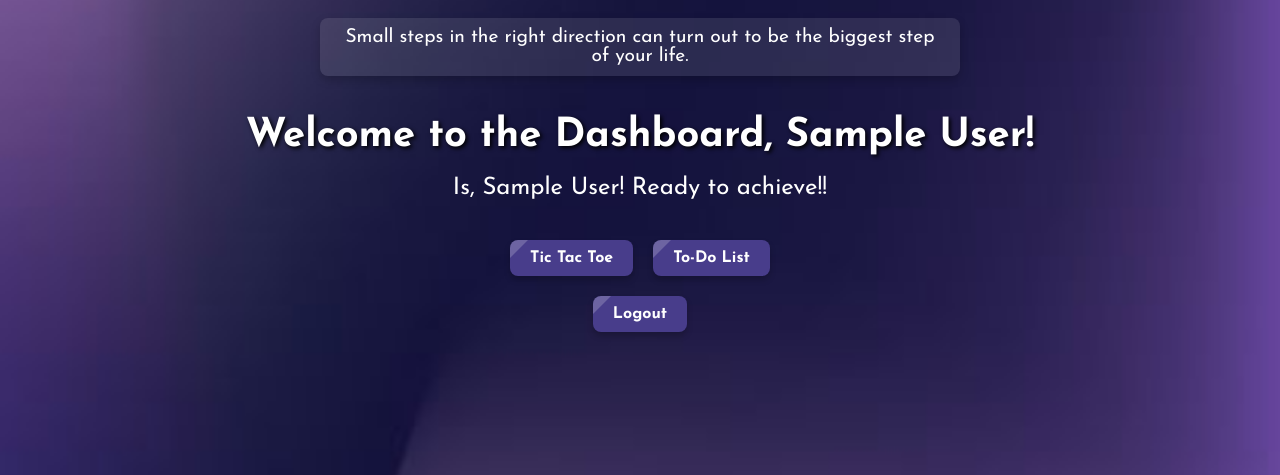
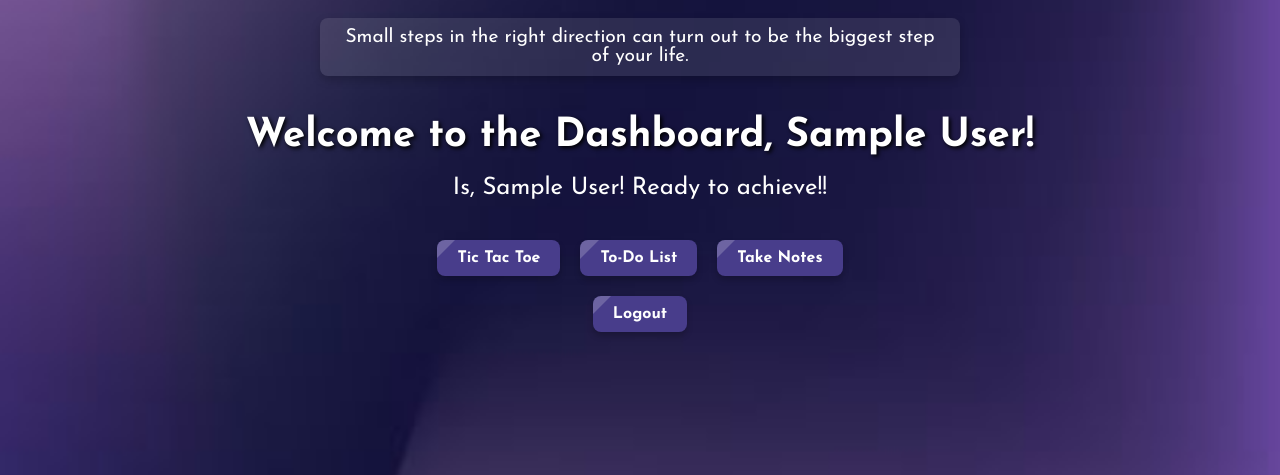
Before and after one commit to hadeel-saleh-alalawi/todo-app, a PHP site: page /home/home.php in a window 1280 px wide. Shown: the part 225-700 px from the top of the page. Run offline with PHP 8.4, Linux system fonts and the light colour scheme; the visitor is signed in with stand-in values (Sample User, id 1).

Commit message:
Update home.php

```diff
--- a/home/home.php
+++ b/home/home.php
@@ -30,6 +30,7 @@ if (!isset($_SESSION['user_name'])) {
     <div class="navigation">
         <a href="../tic-tac-toe/game.html">Tic Tac Toe</a>
         <a href="../todo-list/todo.html">To-Do List</a>
+        <a href="../note-taker/index.html">Take Notes</a>
     </div>
 
     <a href="../logout.php" class="logout">Logout</a>
```
